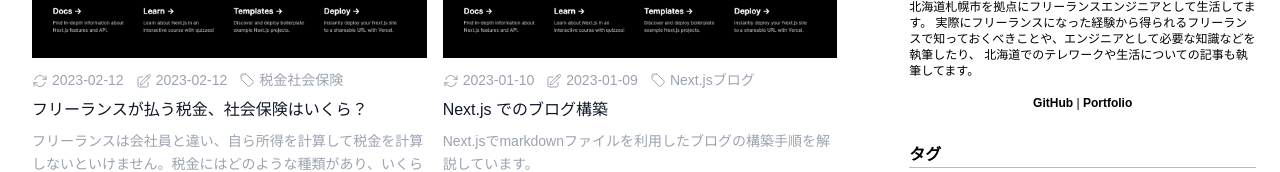
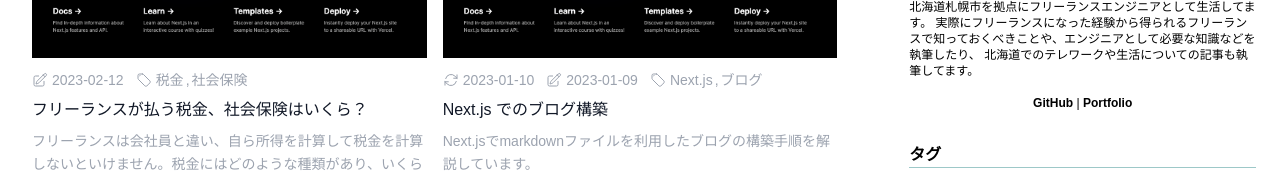
Before and after one commit to KeisukeShimamura/freelance-blog, a Next.js app: page / in a window 1280 px wide. Shown: the part 614-786 px from the top of the page. Built offline with nearby package versions, Linux system fonts and the light colour scheme.

Commit message:
記事カードのレイアウト調整

```diff
--- a/components/post-item-card.tsx
+++ b/components/post-item-card.tsx
@@ -31,17 +31,21 @@ const PostItemCard = ({ post }: { post: Post }) => {
         </Link>
       </div>
       <div className="flex flex-wrap text-gray-400 gap-x-3 items-center text-sm mt-3">
-        <p>
+        {post.frontMatter.updatedAt != post.frontMatter.createdAt && (
+          <p className="flex items-center">
             <ArrowPathIcon className="w-4 h-4 inline-block mr-1" />
             {post.frontMatter.updatedAt}
           </p>
-        <p>
+        )}
+        <p className="flex items-center">
           <PencilSquareIcon className="w-4 h-4 inline-block mr-1" />
           {post.frontMatter.createdAt}
         </p>
         <div className="flex items-center">
           <TagIcon className="w-4 h-4 inline-bolck mr-1" />
           {post.frontMatter.tags.map((tag, i) => (
+            <>
+              {i > 0 && <span className="mx-0.5">,</span>}
               <Link
                 href={`/tag/${tag.path}`}
                 key={tag.path}
@@ -49,6 +53,7 @@ const PostItemCard = ({ post }: { post: Post }) => {
               >
                 {tag.name}
               </Link>
+            </>
           ))}
         </div>
       </div>
```
Lines whose indentation alone changed are shown as unchanged.
